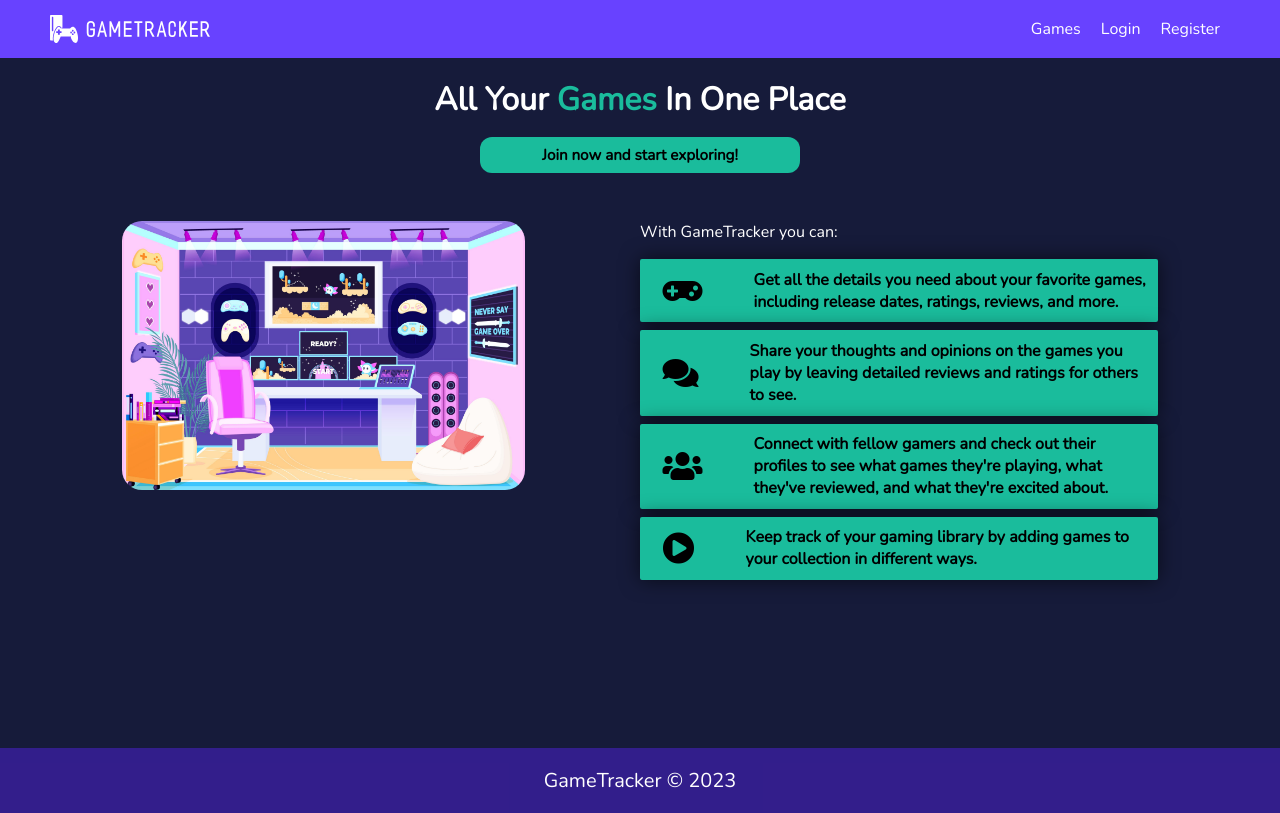
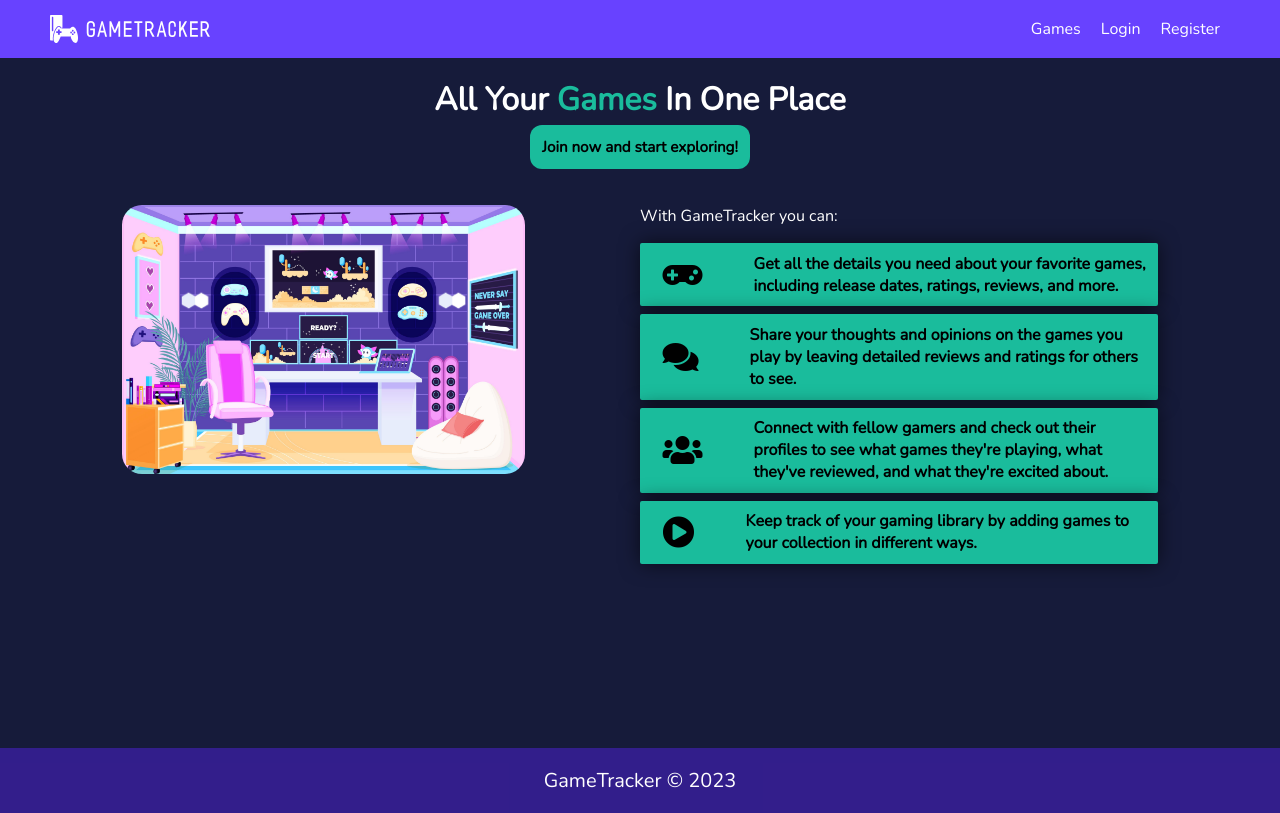
Before and after one commit to gfiami/GameTracker, a Vue app in the folder frontend/: page / in a window 1280 px wide. Built offline with nearby package versions, Linux system fonts and the light colour scheme.

Commit message:
layout: adjust join now button on homepage

```diff
--- a/frontend/src/views/Home/HomeView.vue
+++ b/frontend/src/views/Home/HomeView.vue
@@ -160,14 +160,15 @@ export default {
   text-align: center;
   margin: 0 auto;
   margin-top: 2vh;
-  width: 65vw;
-  border-radius: 12px;
-  background-color: #1abc9c;
-  padding: 1vh;
   font-size: 1.9vh;
   font-weight: 700;
 }
 .register a {
+  background-color: #1abc9c;
+  padding: 1.5vh 1.5vh;
+  width: 65vw;
+  border-radius: 12px;
+
   text-decoration: none;
   color: black;
 }
```
